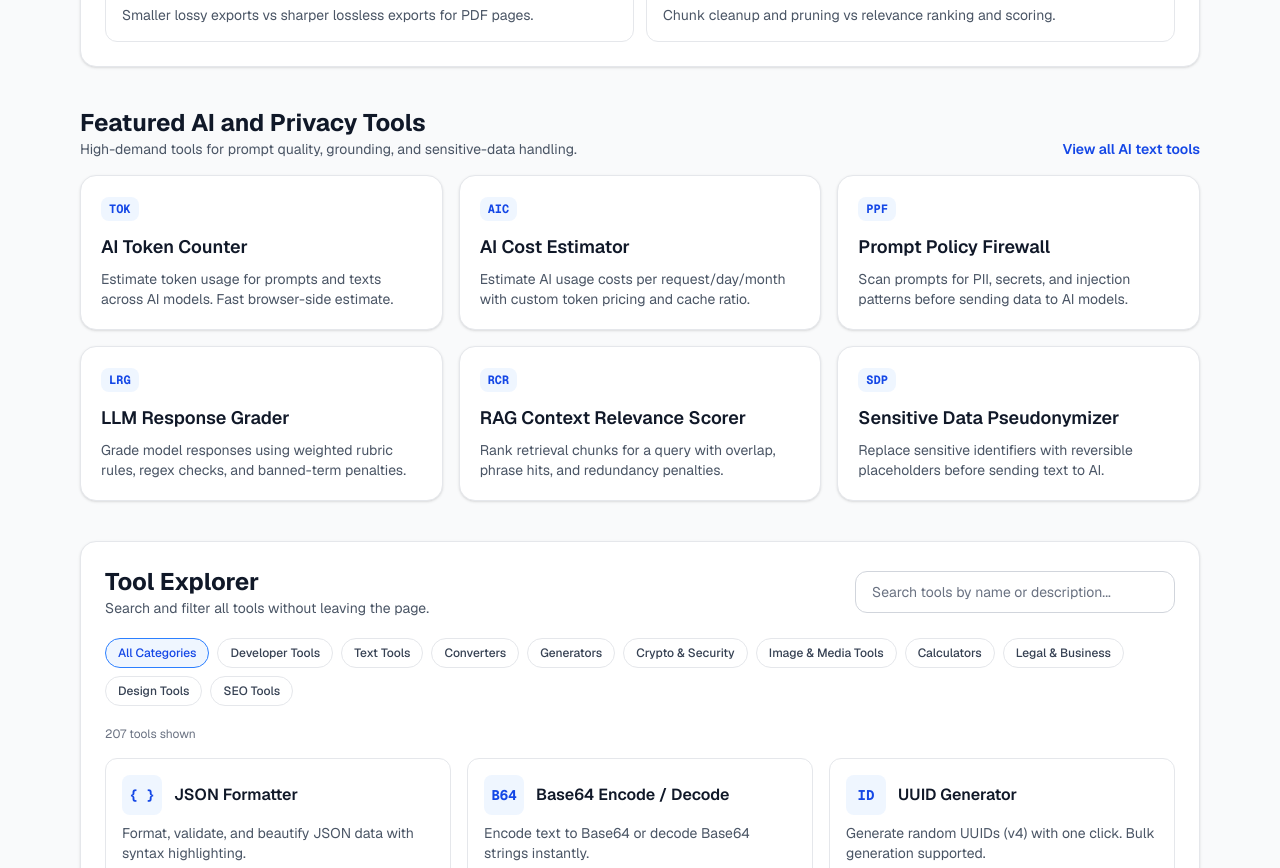
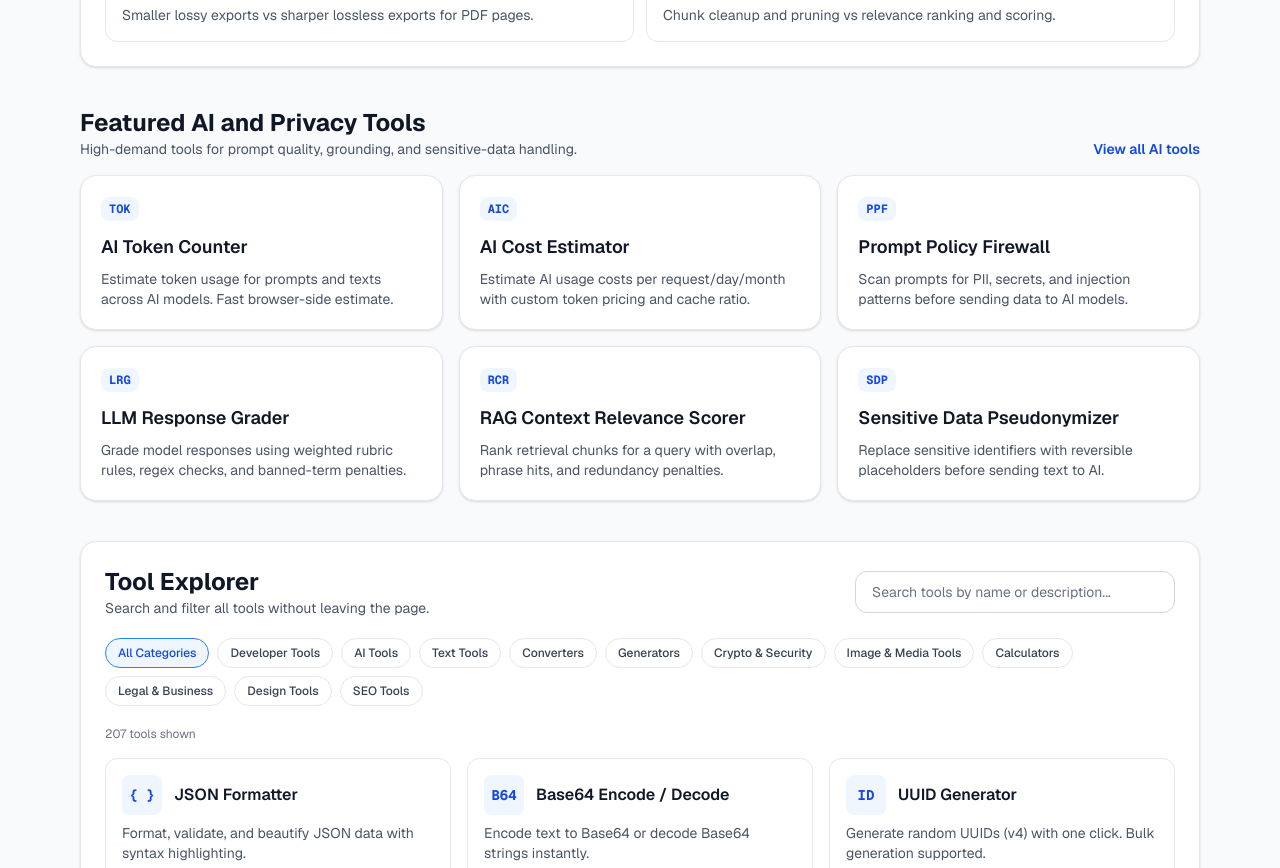
Before and after one commit to Dehok/Microtools, a Next.js app: page / in a window 1280 px wide. Shown: the part 1180-2048 px from the top of the page. Built offline with nearby package versions, Linux system fonts and the light colour scheme.

Commit message:
feat: add dedicated AI category and reclassify AI tools

```diff
--- a/src/app/category/page.tsx
+++ b/src/app/category/page.tsx
@@ -7,14 +7,14 @@ const SITE_URL = "https://codeutilo.com";
 export const metadata: Metadata = {
   title: "Tool Categories",
   description:
-    "Browse CodeUtilo tool categories including developer, AI text, privacy, SEO, converters, calculators, and media tools.",
+    "Browse CodeUtilo tool categories including AI, developer, privacy, SEO, converters, calculators, and media tools.",
   alternates: {
     canonical: `${SITE_URL}/category`,
   },
   openGraph: {
     title: "Tool Categories | CodeUtilo",
     description:
-      "Browse CodeUtilo tool categories including developer, AI text, privacy, SEO, converters, calculators, and media tools.",
+      "Browse CodeUtilo tool categories including AI, developer, privacy, SEO, converters, calculators, and media tools.",
     url: `${SITE_URL}/category`,
     siteName: "CodeUtilo",
     type: "website",
@@ -23,7 +23,7 @@ export const metadata: Metadata = {
     card: "summary",
     title: "Tool Categories | CodeUtilo",
     description:
-      "Browse CodeUtilo tool categories including developer, AI text, privacy, SEO, converters, calculators, and media tools.",
+      "Browse CodeUtilo tool categories including AI, developer, privacy, SEO, converters, calculators, and media tools.",
   },
 };
 
@@ -48,7 +48,7 @@ export default function CategoryIndexPage() {
     {
       question: "How are categories organized on CodeUtilo?",
       answer:
-        "Categories group tools by intent, such as developer workflows, AI text operations, privacy checks, converters, and SEO tasks.",
+        "Categories group tools by intent, such as AI workflows, developer operations, privacy checks, converters, and SEO tasks.",
     },
     {
       question: "Are category pages indexable by search engines?",
--- a/src/app/page.tsx
+++ b/src/app/page.tsx
@@ -180,8 +180,8 @@ export default function Home() {
               High-demand tools for prompt quality, grounding, and sensitive-data handling.
             </p>
           </div>
-          <Link href="/category/text" className="text-sm font-semibold text-blue-700 hover:text-blue-800 dark:text-blue-300 dark:hover:text-blue-200">
-            View all AI text tools
+          <Link href="/category/ai" className="text-sm font-semibold text-blue-700 hover:text-blue-800 dark:text-blue-300 dark:hover:text-blue-200">
+            View all AI tools
           </Link>
         </div>
         <div className="grid gap-4 sm:grid-cols-2 lg:grid-cols-3">
--- a/src/lib/tools.ts
+++ b/src/lib/tools.ts
@@ -8,6 +8,7 @@ export interface Tool {
 
 export const CATEGORIES = [
   { id: "developer", name: "Developer Tools", icon: "💻" },
+  { id: "ai", name: "AI Tools", icon: "AI" },
   { id: "text", name: "Text Tools", icon: "📝" },
   { id: "converter", name: "Converters", icon: "🔄" },
   { id: "generator", name: "Generators", icon: "⚡" },
@@ -962,7 +963,7 @@ export const tools: Tool[] = [
     slug: "ai-prompt-generator",
     name: "AI Prompt Generator",
     description: "Generate effective AI prompts for ChatGPT, Claude, Gemini. 17 templates across 5 categories.",
-    category: "text",
+    category: "ai",
     icon: "🤖",
   },
   {
@@ -1109,49 +1110,49 @@ export const tools: Tool[] = [
     slug: "token-counter",
     name: "AI Token Counter",
     description: "Estimate token usage for prompts and texts across AI models. Fast browser-side estimate.",
-    category: "developer",
+    category: "ai",
     icon: "TOK",
   },
   {
     slug: "ai-cost-estimator",
     name: "AI Cost Estimator",
     description: "Estimate AI usage costs per request/day/month with custom token pricing and cache ratio.",
-    category: "calculator",
+    category: "ai",
     icon: "AIC",
   },
   {
     slug: "prompt-linter",
     name: "Prompt Linter",
     description: "Lint prompts for ambiguity, missing constraints, and conflicting instructions.",
-    category: "text",
+    category: "ai",
     icon: "PLT",
   },
   {
     slug: "json-output-guard",
     name: "JSON Output Guard",
     description: "Validate AI JSON outputs against schema before downstream parsing or automation.",
-    category: "developer",
+    category: "ai",
     icon: "JOG",
   },
   {
     slug: "function-calling-schema-tester",
     name: "Function Calling Schema Tester",
     description: "Test tool-call arguments against function schema and catch validation failures early.",
-    category: "developer",
+    category: "ai",
     icon: "FST",
   },
   {
     slug: "rag-chunking-simulator",
     name: "RAG Chunking Simulator",
     description: "Simulate chunk size and overlap settings to tune retrieval-ready document chunking.",
-    category: "developer",
+    category: "ai",
     icon: "RAG",
   },
   {
     slug: "prompt-compressor",
     name: "Prompt Compressor",
     description: "Compress verbose prompts by removing filler and duplicate lines to reduce token usage.",
-    category: "text",
+    category: "ai",
     icon: "CMP",
   },
   {
@@ -1221,14 +1222,14 @@ export const tools: Tool[] = [
     slug: "openai-batch-jsonl-validator",
     name: "OpenAI Batch JSONL Validator",
     description: "Validate Batch API JSONL lines, detect errors, and export valid records.",
-    category: "developer",
+    category: "ai",
     icon: "BJL",
   },
   {
     slug: "jsonl-batch-splitter",
     name: "JSONL Batch Splitter",
     description: "Split large JSONL datasets into chunked files by line count or byte size limits.",
-    category: "developer",
+    category: "ai",
     icon: "JBS",
   },
   {
@@ -1312,7 +1313,7 @@ export const tools: Tool[] = [
     slug: "prompt-diff-optimizer",
     name: "Prompt Diff Optimizer",
     description: "Compare prompt revisions, estimate token delta, and spot removed constraint lines.",
-    category: "text",
+    category: "ai",
     icon: "PDO",
   },
   {
@@ -1326,35 +1327,35 @@ export const tools: Tool[] = [
     slug: "ai-text-detector-lite",
     name: "AI Text Detector (Lite)",
     description: "Estimate AI-likeness of text with local stylometric heuristics and no uploads.",
-    category: "text",
+    category: "ai",
     icon: "AID",
   },
   {
     slug: "prompt-security-scanner",
     name: "Prompt Security Scanner",
     description: "Scan prompts for secret leakage, PII, and injection-style phrases before sending to AI.",
-    category: "crypto",
+    category: "ai",
     icon: "PSC",
   },
   {
     slug: "context-window-packer",
     name: "Context Window Packer",
     description: "Pack prompt segments by priority into a fixed token budget with required-rule support.",
-    category: "developer",
+    category: "ai",
     icon: "CWP",
   },
   {
     slug: "llm-response-grader",
     name: "LLM Response Grader",
     description: "Grade model responses using weighted rubric rules, regex checks, and banned-term penalties.",
-    category: "developer",
+    category: "ai",
     icon: "LRG",
   },
   {
     slug: "prompt-test-case-generator",
     name: "Prompt Test Case Generator",
     description: "Generate deterministic prompt evaluation cases and JSONL exports for regression testing.",
-    category: "text",
+    category: "ai",
     icon: "TCG",
   },
   {
@@ -1368,105 +1369,105 @@ export const tools: Tool[] = [
     slug: "prompt-regression-suite-builder",
     name: "Prompt Regression Suite Builder",
     description: "Compare prompt versions, detect removed constraints, and generate deterministic QA suites.",
-    category: "developer",
+    category: "ai",
     icon: "PRS",
   },
   {
     slug: "hallucination-risk-checklist",
     name: "Hallucination Risk Checklist",
     description: "Estimate hallucination risk from prompt/context quality and suggest guardrail mitigations.",
-    category: "text",
+    category: "ai",
     icon: "HRK",
   },
   {
     slug: "grounded-answer-citation-checker",
     name: "Grounded Answer Citation Checker",
     description: "Verify claim grounding against provided sources and detect citation mismatches.",
-    category: "developer",
+    category: "ai",
     icon: "GAC",
   },
   {
     slug: "prompt-ab-test-matrix",
     name: "Prompt A/B Test Matrix",
     description: "Generate deterministic prompt variant matrices across tone, length, and output format.",
-    category: "text",
+    category: "ai",
     icon: "ABM",
   },
   {
     slug: "rag-context-relevance-scorer",
     name: "RAG Context Relevance Scorer",
     description: "Rank retrieval chunks for a query with overlap, phrase hits, and redundancy penalties.",
-    category: "developer",
+    category: "ai",
     icon: "RCR",
   },
   {
     slug: "prompt-policy-firewall",
     name: "Prompt Policy Firewall",
     description: "Scan prompts for PII, secrets, and injection patterns before sending data to AI models.",
-    category: "crypto",
+    category: "ai",
     icon: "PPF",
   },
   {
     slug: "claim-evidence-matrix",
     name: "Claim Evidence Matrix",
     description: "Map answer claims to source evidence and score support strength in a verification matrix.",
-    category: "developer",
+    category: "ai",
     icon: "CEM",
   },
   {
     slug: "answer-consistency-checker",
     name: "Answer Consistency Checker",
     description: "Compare multiple model answers and detect conflicts, drift, and stability issues.",
-    category: "text",
+    category: "ai",
     icon: "ACC",
   },
   {
     slug: "prompt-red-team-generator",
     name: "Prompt Red-Team Generator",
     description: "Generate adversarial prompt test cases for jailbreak, leakage, and policy-bypass evaluation.",
-    category: "developer",
+    category: "ai",
     icon: "RTG",
   },
   {
     slug: "rag-noise-pruner",
     name: "RAG Noise Pruner",
     description: "Prune noisy and redundant RAG chunks with relevance and duplication heuristics.",
-    category: "developer",
+    category: "ai",
     icon: "RNP",
   },
   {
     slug: "agent-safety-checklist",
     name: "Agent Safety Checklist",
     description: "Audit agent runbooks for allowlists, confirmation gates, budgets, fallbacks, and logging.",
-    category: "developer",
+    category: "ai",
     icon: "ASC",
   },
   {
     slug: "output-contract-tester",
     name: "Output Contract Tester",
     description: "Validate model outputs against contracts: JSON format, required keys, forbidden terms, and length.",
-    category: "developer",
+    category: "ai",
     icon: "OCT",
   },
   {
     slug: "sensitive-data-pseudonymizer",
     name: "Sensitive Data Pseudonymizer",
     description: "Replace sensitive identifiers with reversible placeholders before sending text to AI.",
-    category: "crypto",
+    category: "ai",
     icon: "SDP",
   },
   {
     slug: "meeting-summary-verifier",
     name: "Meeting Summary Verifier",
     description: "Verify meeting summaries against transcript evidence and flag unsupported statements.",
-    category: "text",
+    category: "ai",
     icon: "MSV",
   },
   {
     slug: "hallucination-guardrail-builder",
     name: "Hallucination Guardrail Builder",
     description: "Generate reusable guardrail prompt blocks for grounded answers and uncertainty handling.",
-    category: "text",
+    category: "ai",
     icon: "HGB",
   },
 ];
```
Also changed, not shown: src/app/category/[category]/page.tsx (+16 -4 lines).
